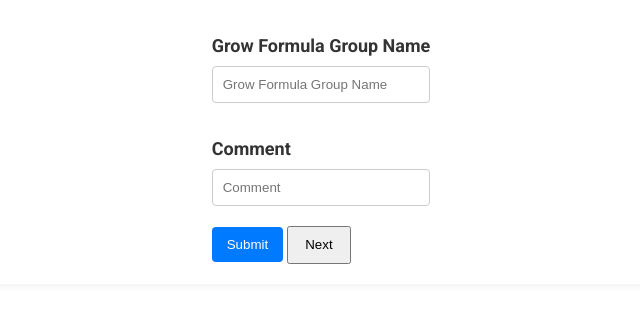
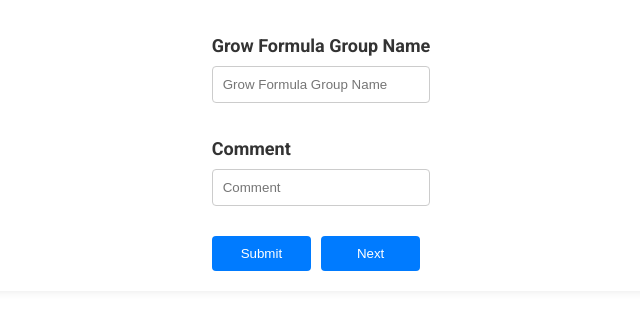
Before and after one commit to Malobika/my-react-app, a React (Create React App) app: page /grow-formula-form in a window 1280 px wide. Shown: the top 310 px of the page, without its empty margins (319-959 px from the left). Built offline with nearby package versions, Linux system fonts and the light colour scheme.

Commit message:
next-button-fixed

```diff
--- a/src/GrowFormulaForm.jsx
+++ b/src/GrowFormulaForm.jsx
@@ -58,8 +58,10 @@ function GrowFormulaGroupForm() {
       />
 
      </div>
+     <div className='button-container'>
+     <button type="submit">Submit</button> <button type="button" onClick={goToNextPage}>Next</button>
+     </div>
 
-      <button type="submit">Submit</button> <button type="button" onClick={goToNextPage}>Next</button>
     </form>
 
     </div>
```
